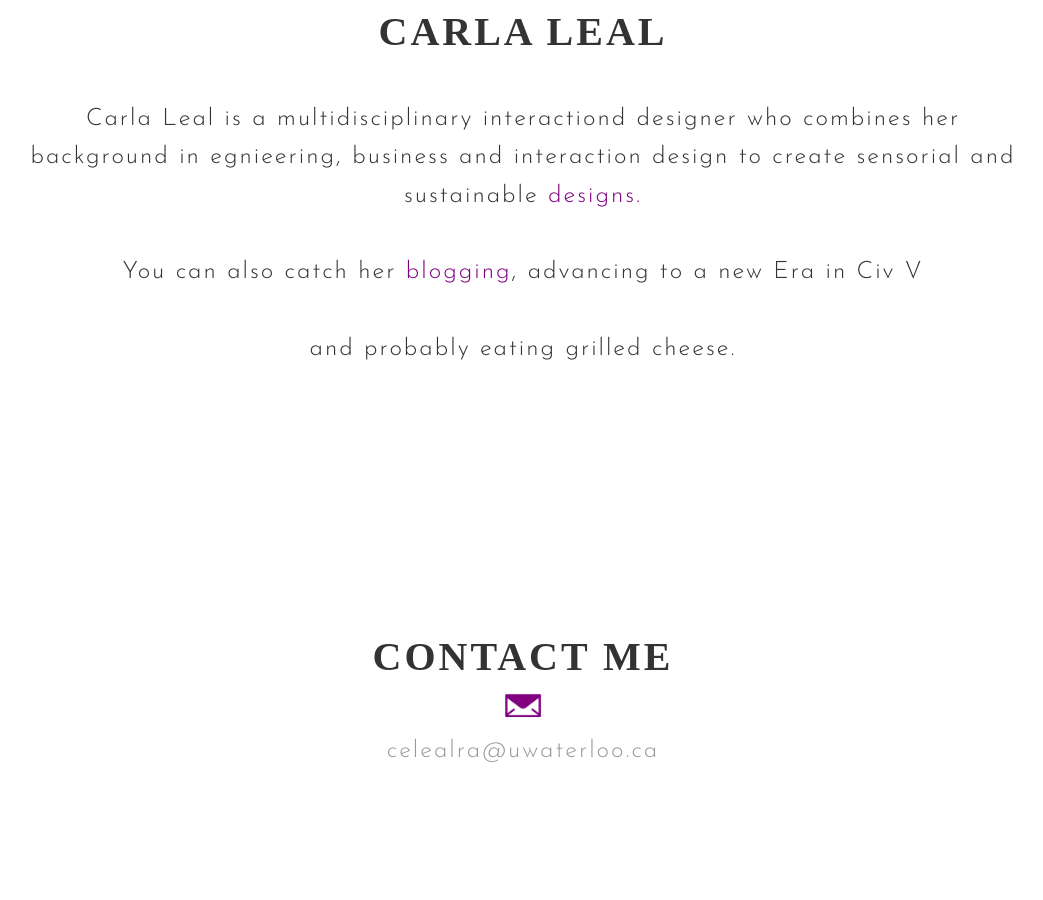
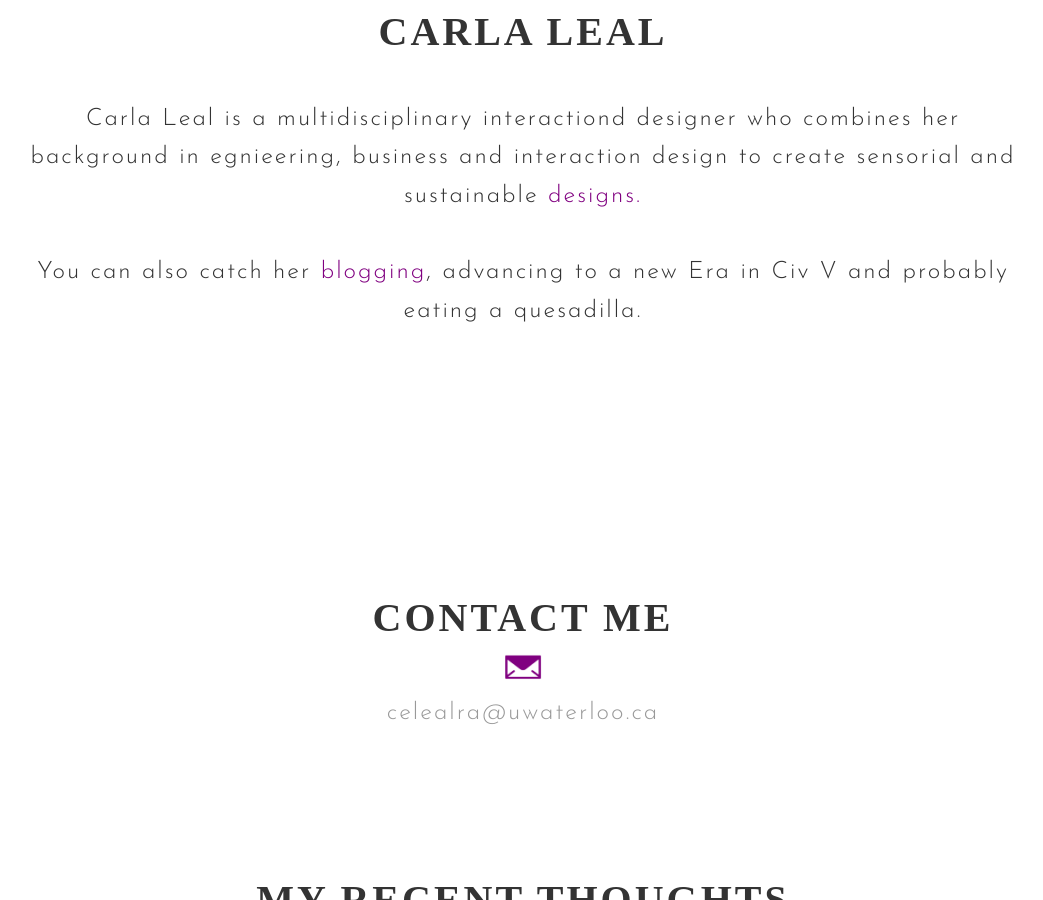
Before and after one commit to carlaesperanza/carlaesperanza.github.io, a Jekyll site: the page built from index.html, in a window 1280 px wide and 900 px high, scrolled down 1374 px. Shown: the whole window, without its empty margins (117-1160 px from the left). Built offline with Jekyll 4.4.1, drawn with Linux system fonts in a browser that asks for light colours; some web fonts are replaced.

Commit message:
Update index.html

```diff
--- a/index.html
+++ b/index.html
@@ -151,9 +151,7 @@ clients:
       <br>
       <br>
         You can also catch her <a href="http://successobsess.tumblr.com">blogging</a>, advancing to a new Era in Civ V
-        <br>
-        <br>
-        and probably eating grilled cheese. </p>
+        and probably eating a quesadilla. </p>
 
       <div class="two spacing"></div>
 
```
